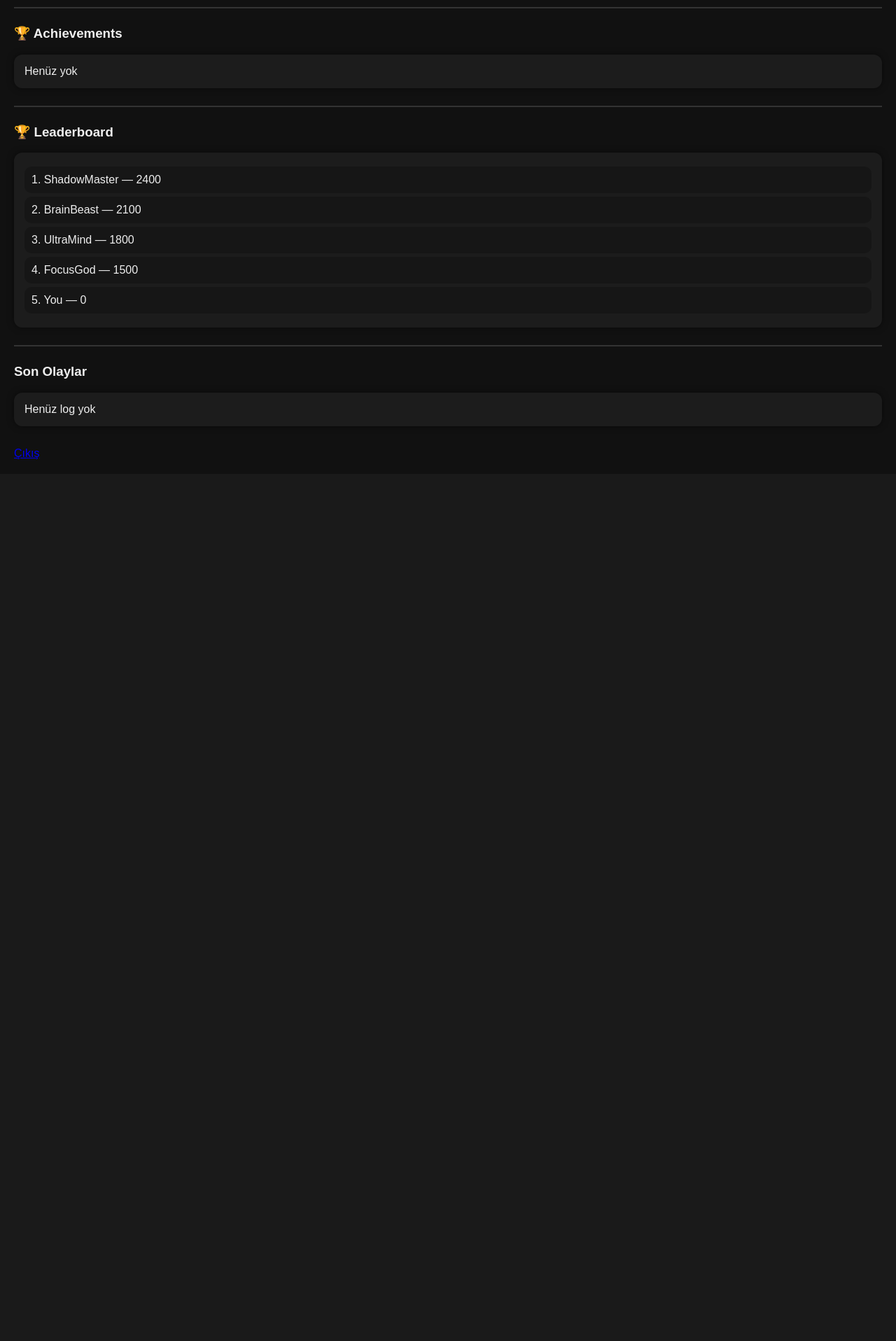
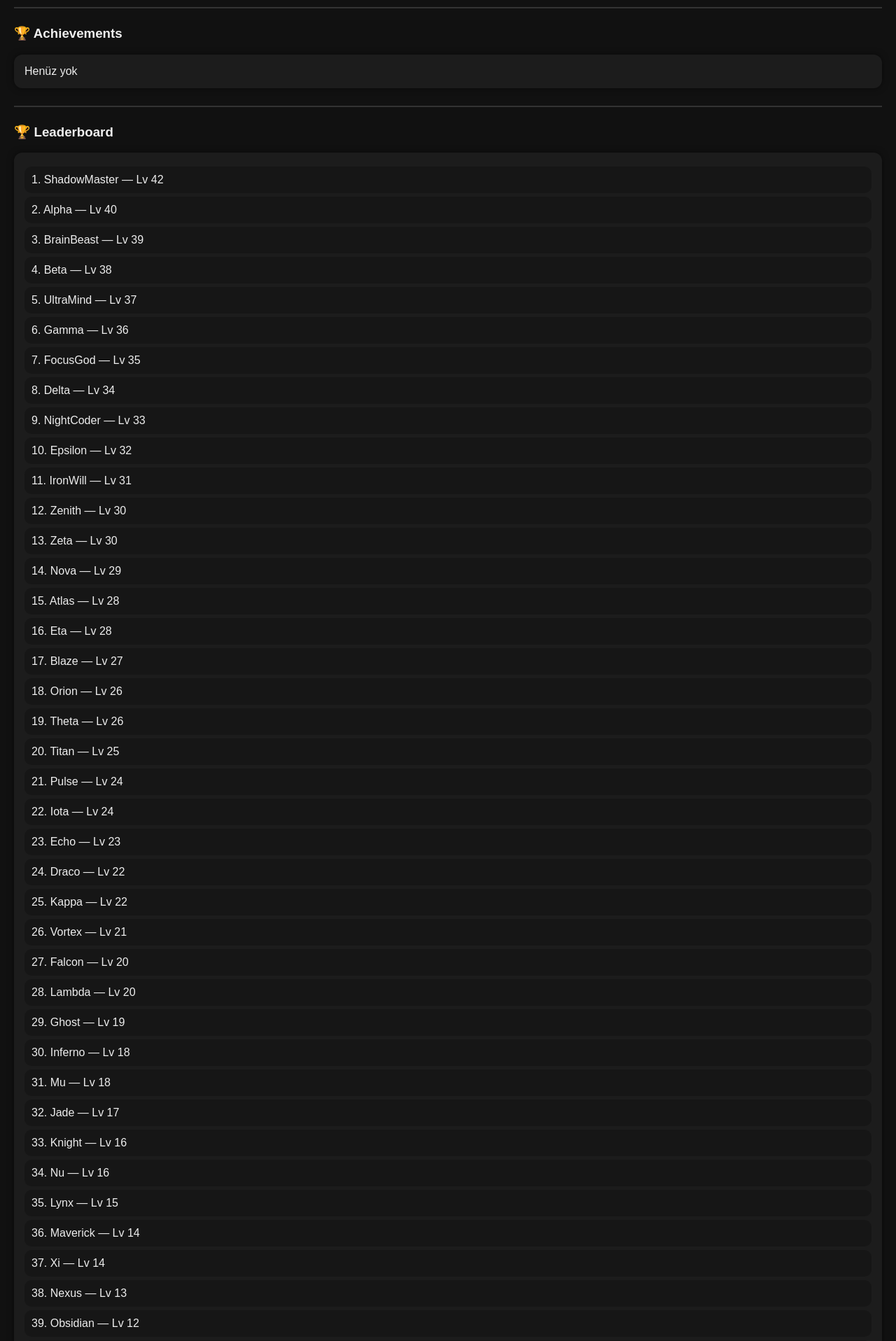
Before and after one commit to dogunes1-sys/study-rpg-Render, a Flask app: page /dashboard in a window 1280 px wide. Shown: the part 2121-4037 px from the top of the page at 70% size. Before the commit the page ends 2777 px from the top, so only its background shows below. Run offline with Flask 3, Linux system fonts and the light colour scheme; the visitor is signed in with stand-in values (Sample User, id 1); data that the repository does not hold is empty.

Commit message:
update system

```diff
--- a/app.py
+++ b/app.py
@@ -48,11 +48,22 @@ ACHIEVEMENTS=[
 ("machine",100,"Machine")
 ]
 
-FAKE_LEADERBOARD=[
-("ShadowMaster",2400),
-("BrainBeast",2100),
-("UltraMind",1800),
-("FocusGod",1500)
+FAKE_LEADERBOARD = [
+("ShadowMaster",42),("BrainBeast",39),("UltraMind",37),("FocusGod",35),
+("NightCoder",33),("IronWill",31),("Zenith",30),("Nova",29),
+("Atlas",28),("Blaze",27),("Orion",26),("Titan",25),
+("Pulse",24),("Echo",23),("Draco",22),("Vortex",21),
+("Falcon",20),("Ghost",19),("Inferno",18),("Jade",17),
+("Knight",16),("Lynx",15),("Maverick",14),("Nexus",13),
+("Obsidian",12),("Phantom",11),("Quasar",10),("Rogue",9),
+("Sentinel",8),("Tempest",7),("Umbra",6),("Vector",5),
+("Warden",4),("Xeno",3),("Yukon",2),("Zephyr",1),
+
+("Alpha",40),("Beta",38),("Gamma",36),("Delta",34),
+("Epsilon",32),("Zeta",30),("Eta",28),("Theta",26),
+("Iota",24),("Kappa",22),("Lambda",20),("Mu",18),
+("Nu",16),("Xi",14),("Omicron",12),("Pi",10),
+("Rho",8),("Sigma",6),("Tau",4),("Omega",2)
 ]
 
 # =========================
@@ -190,9 +201,45 @@ def home():
 @app.route("/login",methods=["GET","POST"])
 def login():
     if request.method=="POST":
-        session["user"]=request.form["email"]
-        return redirect("/dashboard")
+
+        email=request.form["email"]
+        password=request.form["password"]
+
+        try:
+            res=supabase.auth.sign_in_with_password({
+                "email":email,
+                "password":password
+            })
+
+            session["user"]=email
+            return redirect("/dashboard")
+
+        except Exception as e:
+            return "Login failed"
+
     return render_template("login.html")
+
+@app.route("/register",methods=["GET","POST"])
+def register():
+
+    if request.method=="POST":
+
+        email=request.form["email"]
+        password=request.form["password"]
+
+        try:
+            supabase.auth.sign_up({
+                "email":email,
+                "password":password
+            })
+
+            session["user"]=email
+            return redirect("/dashboard")
+
+        except:
+            return "Register error"
+
+    return render_template("register.html")
 
 @app.route("/dashboard")
 def dashboard():
@@ -204,8 +251,9 @@ def dashboard():
 
     rank=get_rank(user["level"])
 
+    # LEVEL BASED LEADERBOARD
     leaderboard=sorted(
-        FAKE_LEADERBOARD+[("You",user["coin"])],
+        FAKE_LEADERBOARD+[("You",user["level"])],
         key=lambda x:x[1],
         reverse=True
     )
--- a/templates/dashboard.html
+++ b/templates/dashboard.html
@@ -130,9 +130,9 @@ Henüz yok
 <h3>🏆 Leaderboard</h3>
 
 <div class="card">
-{% for name,coin in leaderboard %}
+{% for name,level in leaderboard %}
 <div class="leader">
-{{loop.index}}. {{name}} — {{coin}}
+{{loop.index}}. {{name}} — Lv {{level}}
 </div>
 {% endfor %}
 </div>
--- a/templates/login.html
+++ b/templates/login.html
@@ -2,7 +2,8 @@
 
 <form method="post">
     Email<br>
-    <input name="email"><br><br>
+    <input name="email" placeholder="email">
+<input name="password" type="password" placeholder="password">
 
     <button>Login</button>
 </form>
--- /dev/null
+++ b/templates/register.html
@@ -0,0 +1,5 @@
+<form method="post">
+<input name="email" placeholder="email">
+<input name="password" type="password" placeholder="password">
+<button>Kayıt Ol</button>
+</form>
```
